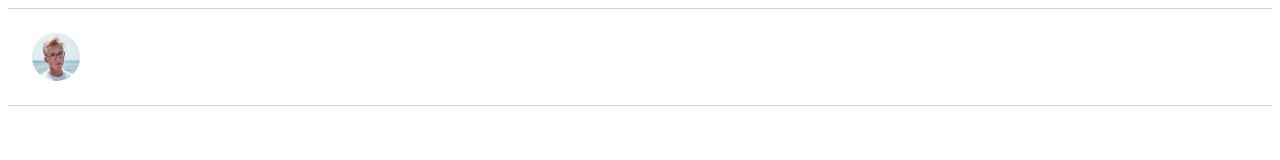
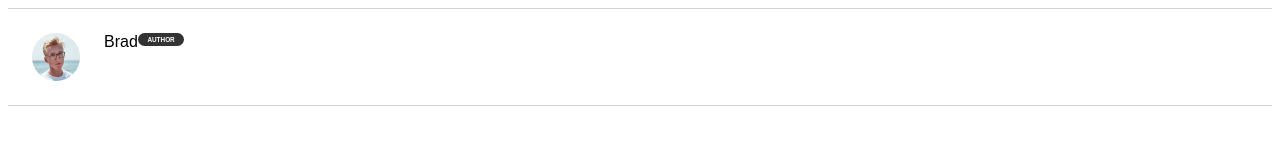
Before and after one commit to wahidrahim/vue-nested-comments, a Vue app: page / in a window 1280 px wide. Shown: the top 160 px of the page. Built offline with nearby package versions, Linux system fonts and the light colour scheme.

Commit message:
create and style badge component

```diff
--- a/src/App.vue
+++ b/src/App.vue
@@ -24,4 +24,8 @@ export default {
 };
 </script>
 
-<style lang="scss"></style>
+<style lang="scss">
+#app {
+  font-family: sans-serif;
+}
+</style>
--- a/src/comments.data.json
+++ b/src/comments.data.json
@@ -1,15 +1,15 @@
 [
   {
-    "name": "Brad",
-    "type": "author",
+    "userName": "Brad",
+    "userType": "author",
     "avatarUrl": "/images/sample-image-brad.jpg",
-    "comment": "So what the German automaker is likely to focus on today is the bigger picture. This will be the first time we see the Taycan free from any prototype bodywork.",
+    "comment": "So what the German automaker is likely to focus on today is the bigger picture. This will be the first time we see the Taycan free from any protouserType bodywork.",
     "upvotes": 123,
     "downvotes": 0,
     "replies": [
       {
-        "name": "Steven",
-        "type": null,
+        "userName": "Steven",
+        "userType": null,
         "comment": "a reply",
         "upvotes": 3,
         "downvotes": 0,
@@ -17,8 +17,8 @@
         "createdAt": "Mon, 04 May 2020 23:31:25 GMT"
       },
       {
-        "name": "Robert",
-        "type": null,
+        "userName": "Robert",
+        "userType": null,
         "comment": "another reply",
         "upvotes": 1,
         "downvotes": 0,
--- /dev/null
+++ b/src/components/Badge.vue
@@ -0,0 +1,36 @@
+<template>
+  <span class="badge" :class="[variantClass]">
+    <slot />
+  </span>
+</template>
+
+<script>
+export default {
+  props: {
+    variant: {
+      type: String,
+      required: false,
+    },
+  },
+  computed: {
+    variantClass() {
+      return this.variant.toLowerCase();
+    },
+  },
+};
+</script>
+
+<style lang="scss" scoped>
+.badge {
+  text-transform: uppercase;
+  font-size: 0.4rem;
+  font-weight: bold;
+  padding: 0.2rem 0.6rem;
+  border-radius: 1rem;
+
+  &.author {
+    background: #333333;
+    color: white;
+  }
+}
+</style>
--- a/src/components/Comment.vue
+++ b/src/components/Comment.vue
@@ -1,16 +1,21 @@
 <template>
   <div class="comment">
     <Avatar :url="comment.avatarUrl" />
-    <div class="user-name"></div>
+    <div class="details">
+      <span class="user-name">{{ comment.userName }}</span>
+      <Badge :variant="comment.userType">{{ comment.userType }}</Badge>
+    </div>
   </div>
 </template>
 
 <script>
 import Avatar from './Avatar';
+import Badge from './Badge';
 
 export default {
   components: {
     Avatar,
+    Badge,
   },
   props: {
     comment: {
@@ -30,5 +35,10 @@ $border: 1px solid lightgray;
   padding: 1.5rem;
   border-top: $border;
   border-bottom: $border;
+
+  .details {
+    display: flex;
+    align-items: flex-start;
+  }
 }
 </style>
```
